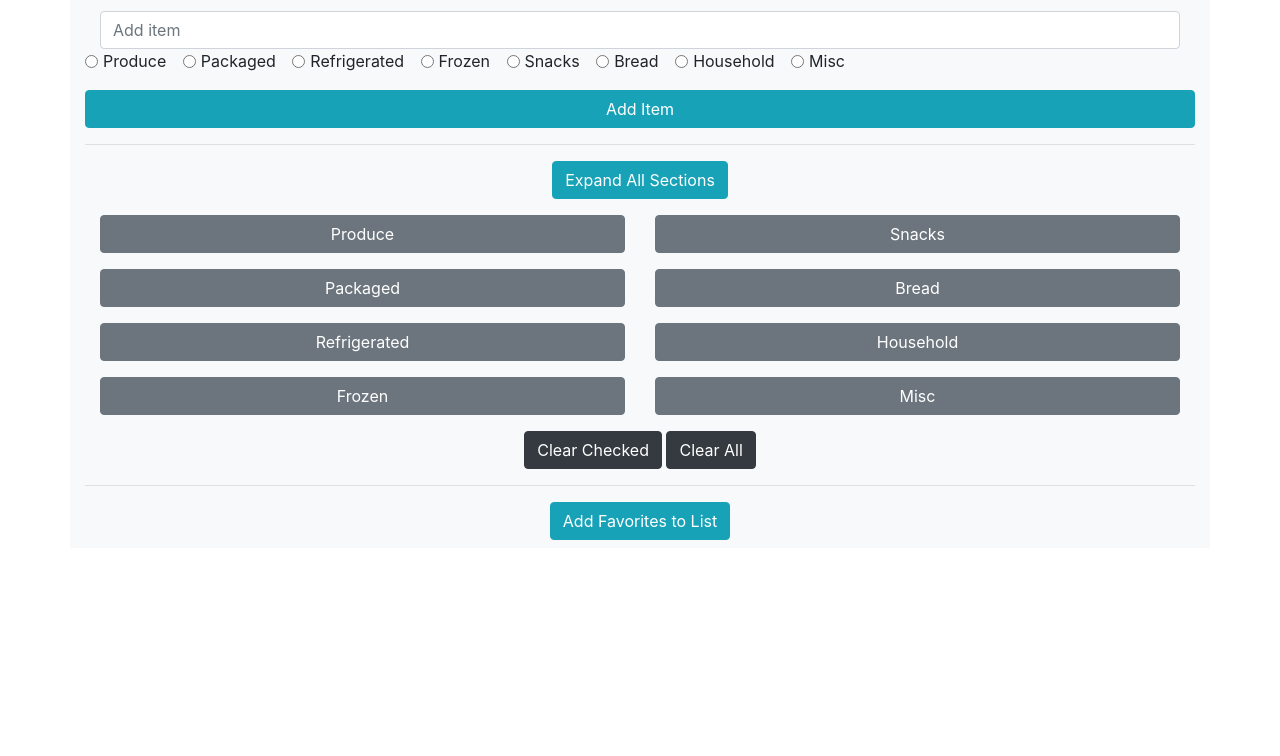
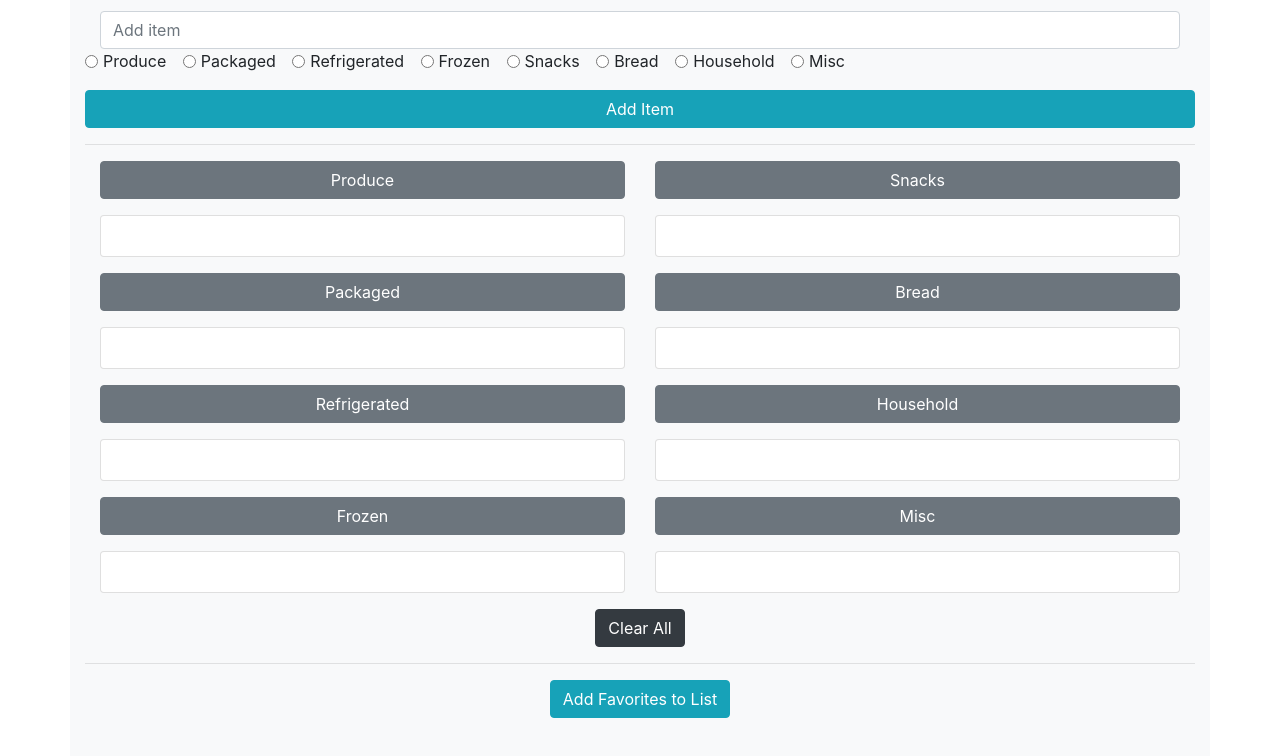
Before and after one commit to JoshPJones/grocery, a plain HTML site: page index.html in a window 1280 px wide. Shown: the part 78-834 px from the top of the page. Before the commit the page ends 800 px from the top, so only its background shows below. Drawn offline with nearby package versions, Linux system fonts and the light colour scheme.

Commit message:
updated for push

```diff
--- a/index.html
+++ b/index.html
@@ -24,7 +24,7 @@
 		<title>Grocery List</title>
 	</head>
 	<body class="pt-2">
-		<div class="container bg-light pb-2">
+		<div class="container bg-light pb-5">
 			<div class="row">
 				<div class="col-sm-12">
 					<h1>Grocery List</h1>
@@ -135,7 +135,7 @@
 							</button>
 						</p>
 						<hr />
-						<div class="text-center">
+						<!-- <div class="text-center">
 							<p>
 								<button
 									class="btn btn-info text-center"
@@ -147,7 +147,7 @@
 									Expand All Sections
 								</button>
 							</p>
-						</div>
+						</div> -->
 					</form>
 					<div class="col-xs-12 col-md-6 float-left">
 						<p>
@@ -160,7 +160,7 @@
 								Produce
 							</button>
 						</p>
-						<div class="collapse multi-collapse mb-3" id="collection">
+						<div class="collapse multi-collapse mb-3 show" id="collection">
 							<div class="card card-body">
 								<ul class="list-group list-group-flush" id="produce-list"></ul>
 							</div>
@@ -176,7 +176,7 @@
 								Packaged
 							</button>
 						</p>
-						<div class="collapse multi-collapse mb-3" id="collection2">
+						<div class="collapse multi-collapse mb-3 show" id="collection2">
 							<div class="card card-body">
 								<ul class="list-group list-group-flush" id="packaged-list"></ul>
 							</div>
@@ -191,7 +191,7 @@
 								Refrigerated
 							</button>
 						</p>
-						<div class="collapse multi-collapse mb-3" id="collection3">
+						<div class="collapse multi-collapse mb-3 show" id="collection3">
 							<div class="card card-body">
 								<ul
 									class="list-group list-group-flush"
@@ -209,7 +209,7 @@
 								Frozen
 							</button>
 						</p>
-						<div class="collapse multi-collapse mb-3" id="collection4">
+						<div class="collapse multi-collapse mb-3 show" id="collection4">
 							<div class="card card-body">
 								<ul class="list-group list-group-flush" id="frozen-list"></ul>
 							</div>
@@ -227,7 +227,7 @@
 								Snacks
 							</button>
 						</p>
-						<div class="collapse multi-collapse mb-3" id="collection5">
+						<div class="collapse multi-collapse mb-3 show" id="collection5">
 							<div class="card card-body">
 								<ul class="list-group list-group-flush" id="snacks-list"></ul>
 							</div>
@@ -242,7 +242,7 @@
 								Bread
 							</button>
 						</p>
-						<div class="collapse multi-collapse mb-3" id="collection6">
+						<div class="collapse multi-collapse mb-3 show" id="collection6">
 							<div class="card card-body">
 								<ul class="list-group list-group-flush" id="bread-list"></ul>
 							</div>
@@ -257,7 +257,7 @@
 								Household
 							</button>
 						</p>
-						<div class="collapse multi-collapse mb-3" id="collection7">
+						<div class="collapse multi-collapse mb-3 show" id="collection7">
 							<div class="card card-body">
 								<ul
 									class="list-group list-group-flush"
@@ -276,7 +276,7 @@
 								Misc
 							</button>
 						</p>
-						<div class="collapse multi-collapse mb-3" id="collection8">
+						<div class="collapse multi-collapse mb-3 show" id="collection8">
 							<div class="card card-body">
 								<ul class="list-group list-group-flush" id="misc-list"></ul>
 							</div>
@@ -291,9 +291,9 @@
 			</div>
 			<div class="row">
 				<div class="col-12 text-center">
-					<button type="button" class="btn btn-dark" id="clear-checked">
+					<!-- <button type="button" class="btn btn-dark" id="clear-checked">
 						Clear Checked
-					</button>
+					</button> -->
 					<button type="button" class="btn btn-dark" id="clear-all">
 						Clear All
 					</button>
```
